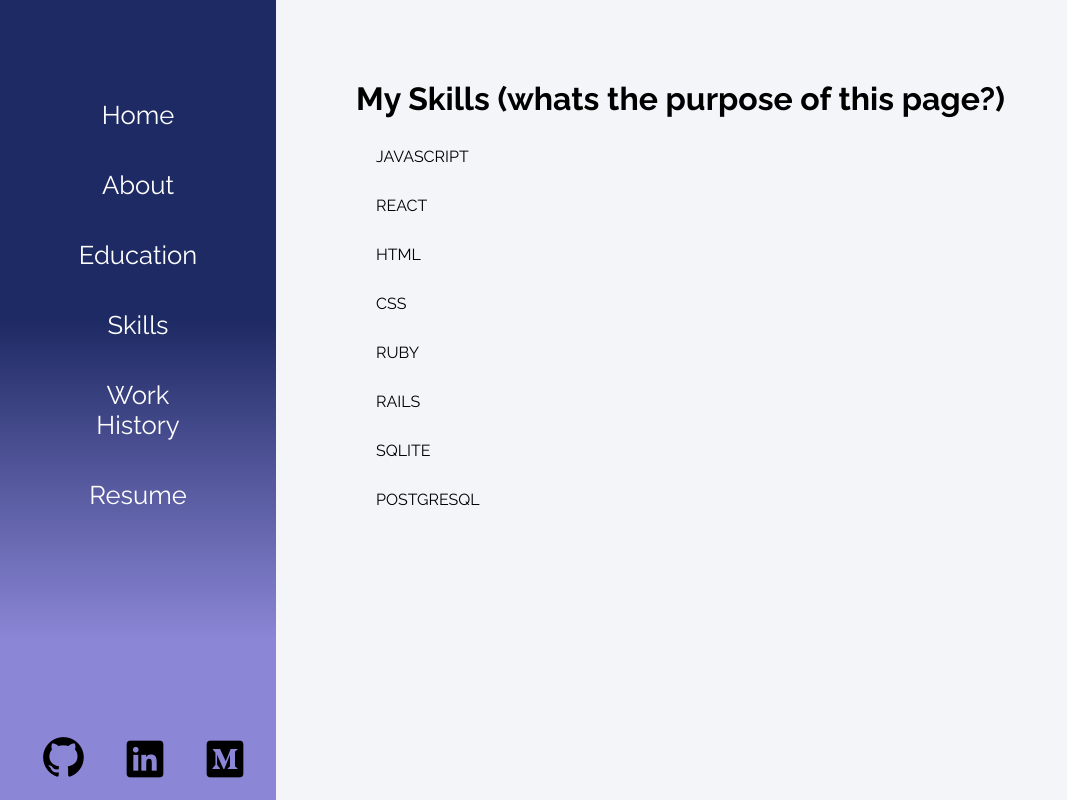
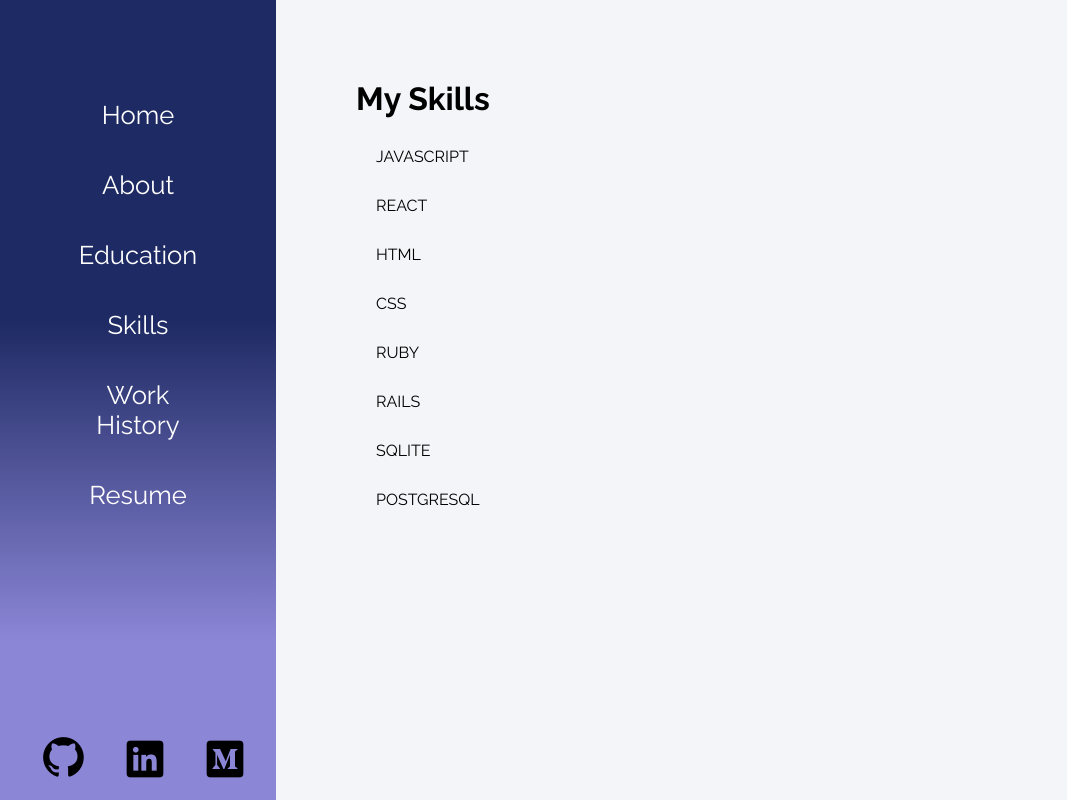
Before and after one commit to eliskim27/eliskim27.github.io, a React (Create React App) app: page /skills in a window 1280 px wide. Shown: the whole page, without its empty margins (0-1067 px from the left). Built offline with nearby package versions, Linux system fonts and the light colour scheme.

Commit message:
remove skills page

```diff
--- a/src/components/NavBar.js
+++ b/src/components/NavBar.js
@@ -27,6 +27,7 @@ class NavBar extends Component {
                     <Navitem item="Home"         tolink="/"              activec={this.activeitem}></Navitem>
                     <Navitem item="About"        tolink="/about"         activec={this.activeitem}></Navitem>
                     <Navitem item="Education"    tolink="/education"     activec={this.activeitem}></Navitem>
+                    {/* maybe remove skills. whats the purpose? */}
                     <Navitem item="Skills"       tolink="/skills"        activec={this.activeitem}></Navitem>
                     {/* <Navitem item="Contact"      tolink="/contact"       activec={this.activeitem}></Navitem> */}
                     <Navitem item="Work History" tolink="/workhistory"   activec={this.activeitem}></Navitem>
--- a/src/contents/Skills.js
+++ b/src/contents/Skills.js
@@ -11,7 +11,7 @@ class Skills extends Component {
     render() {
         return (
             <div className="condiv skills">
-                <h1 className="subtopic">My Skills (whats the purpose of this page?)</h1>
+                <h1 className="subtopic">My Skills</h1>
                 <ul>
                     {this.state.myskills.map((value) => {
                         return <li>{value}</li>
```
